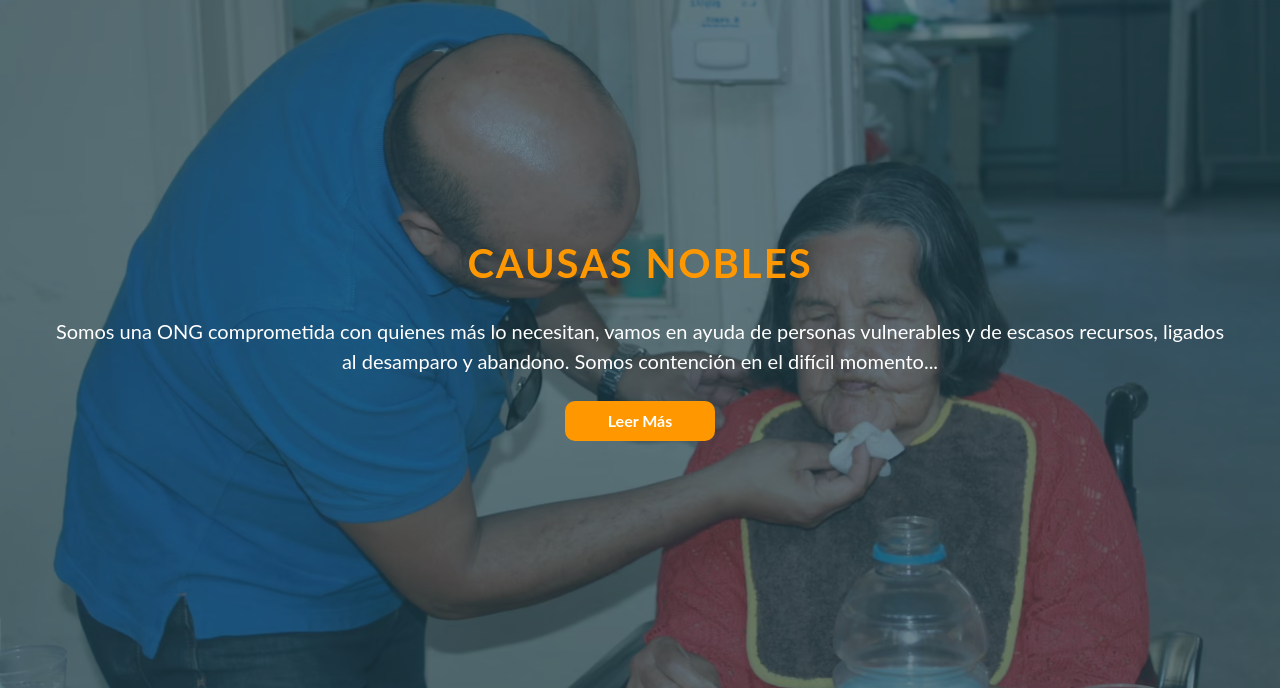
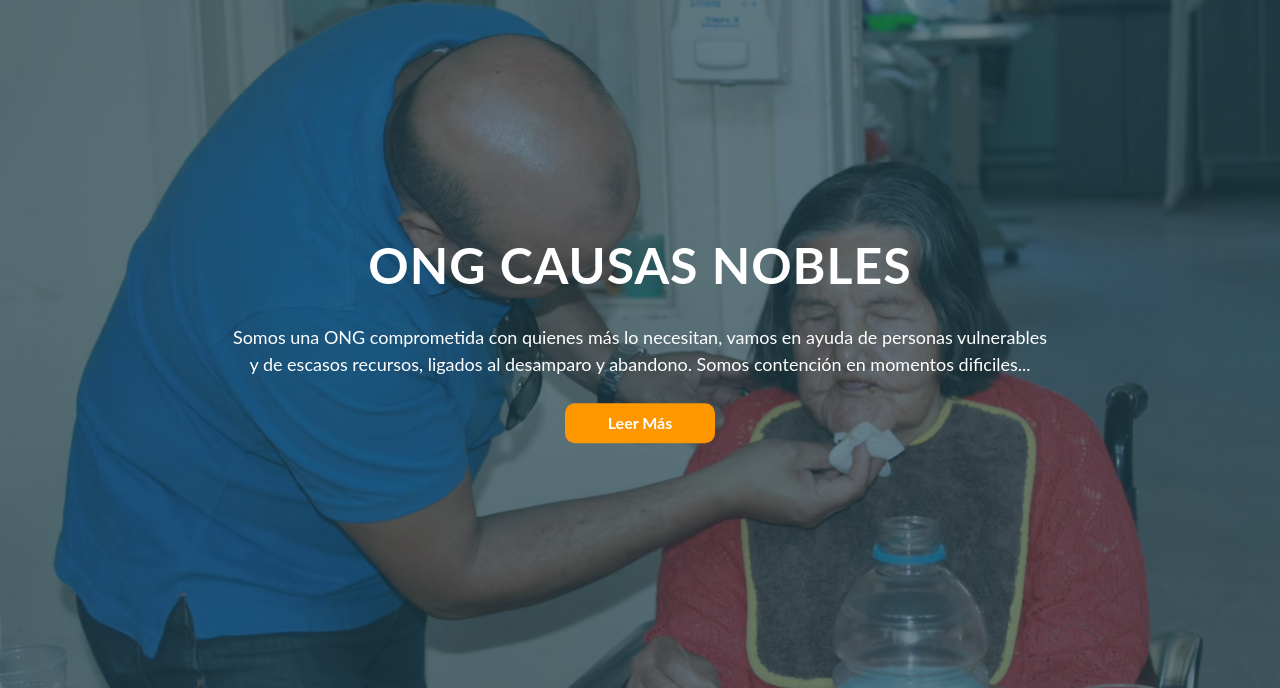
Before and after one commit to Bruxar/ONG_Causas_Nobles, a website: page index.html in a window 1280 px wide. Shown: the part 131-819 px from the top of the page. Drawn offline with Linux system fonts and the light colour scheme; a web font is replaced by a local one.

Commit message:
Update heading and paragraph in index.html, adjust styles in _hero.scss

```diff
--- a/index.html
+++ b/index.html
@@ -44,8 +44,8 @@
         </picture>
 
         <section class="contenedor contenido-hero">
-            <h1>Causas Nobles</h1>
-            <p>Somos una ONG comprometida con quienes más lo necesitan, vamos en ayuda de personas vulnerables y de escasos recursos, ligados al desamparo y abandono. Somos contención en el difícil momento...</p>
+            <h1>ong Causas Nobles</h1>
+            <p>Somos una ONG comprometida con quienes más lo necesitan, vamos en ayuda de personas vulnerables y de escasos recursos, ligados al desamparo y abandono. Somos contención en momentos dificiles...</p>
             <div class="boton">
                 <a href="#">Leer Más</a>
             </div>
--- a/src/scss/layout/_hero.scss
+++ b/src/scss/layout/_hero.scss
@@ -23,6 +23,7 @@
             object-fit: cover;
 
         }
+
         &::before {
             content: "";
             position: absolute;
@@ -35,6 +36,7 @@
         }
     }
 
+
     .contenido-hero {
         position: absolute;
         top: 50%;
@@ -45,19 +47,35 @@
         justify-content: center;
         align-items: center;
         color: #fff;
+        padding: 1rem;
 
         h1{
             text-transform: uppercase;
-            color: v.$naranja;
-            letter-spacing: .2rem;
+            letter-spacing: .1rem;
+            font-size: 4rem;
+            text-align: center;
         }
         p{
             color: v.$blanco;
+            font-size: 1.6rem;
+            width: 70%;
+            text-align: center;
         }
         h1, p {
-            text-align: center;
             margin: 1.5rem;
 
         }
+
+        @include m.telefono {
+            h1{
+                font-size: 5rem;
+            }
+            p{
+                font-size: 1.8rem;
+            }
+            .contenido-hero{
+                align-items: start;
+            }
+        }
     }
 }
```
Also changed, not shown: build/css/app.css, 1 other file.
